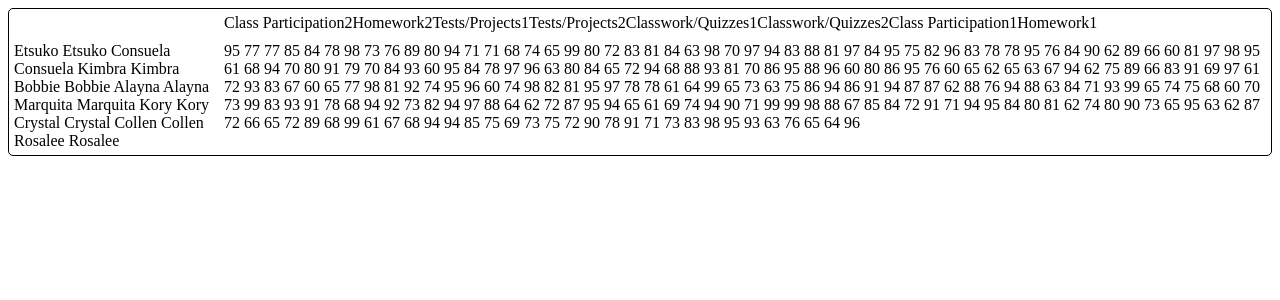
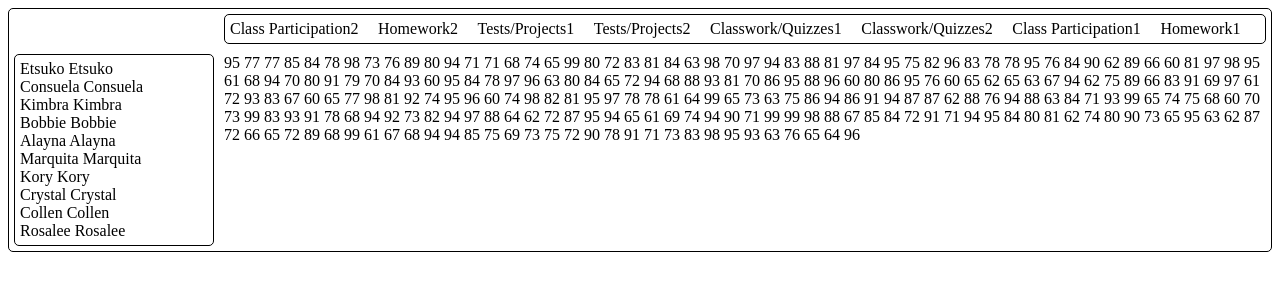
Before and after one commit to omarolivo/Gradebook, an Angular app: page / in a window 1280 px wide. Shown: the top 300 px of the page. Built offline with nearby package versions, Linux system fonts and the light colour scheme.

Commit message:
Add CSS to Assignments and Students componets

```diff
--- a/src/app/gradebook/assignments/assignments.component.css
+++ b/src/app/gradebook/assignments/assignments.component.css
@@ -0,0 +1,7 @@
+div {
+  display: grid;
+  grid-auto-flow: column;
+  padding: 5px;
+  border-radius: 5px;
+  border: black solid 1px;
+}
--- a/src/app/gradebook/students/students.component.css
+++ b/src/app/gradebook/students/students.component.css
@@ -0,0 +1,7 @@
+div {
+  display: grid;
+  grid-auto-flow: row;
+  padding: 5px;
+  border-radius: 5px;
+  border: black solid 1px;
+}
```
